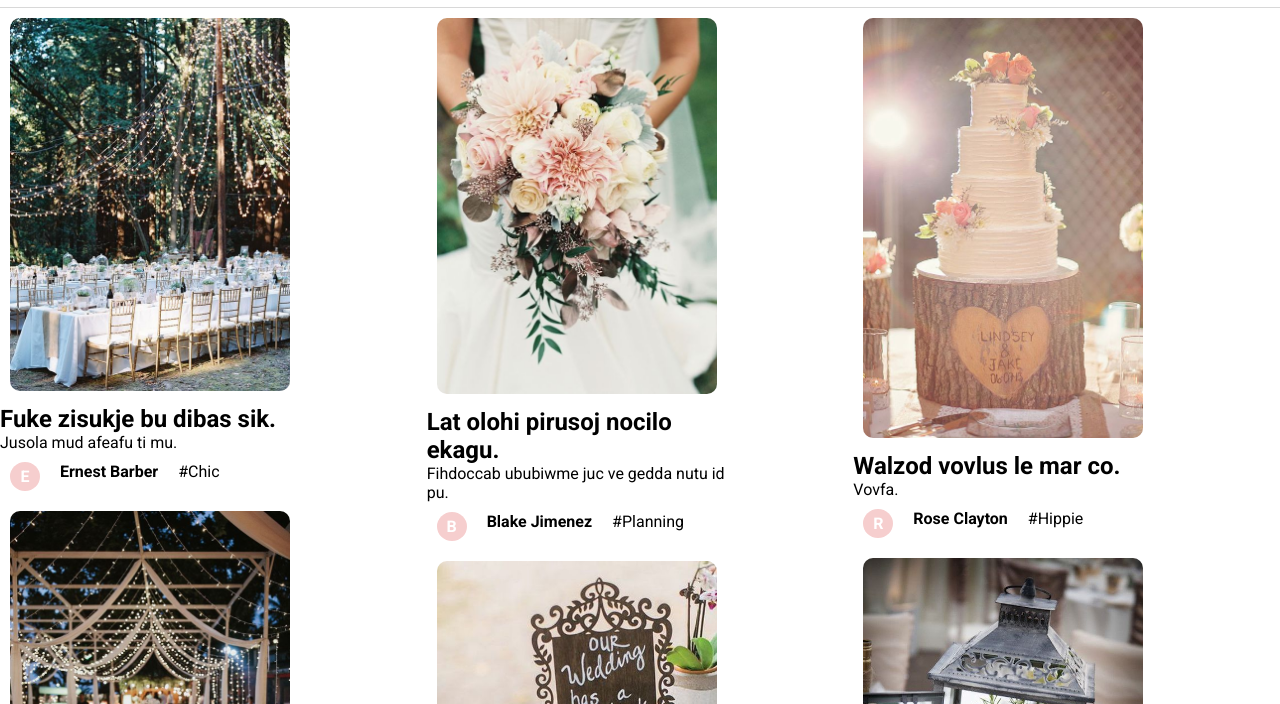
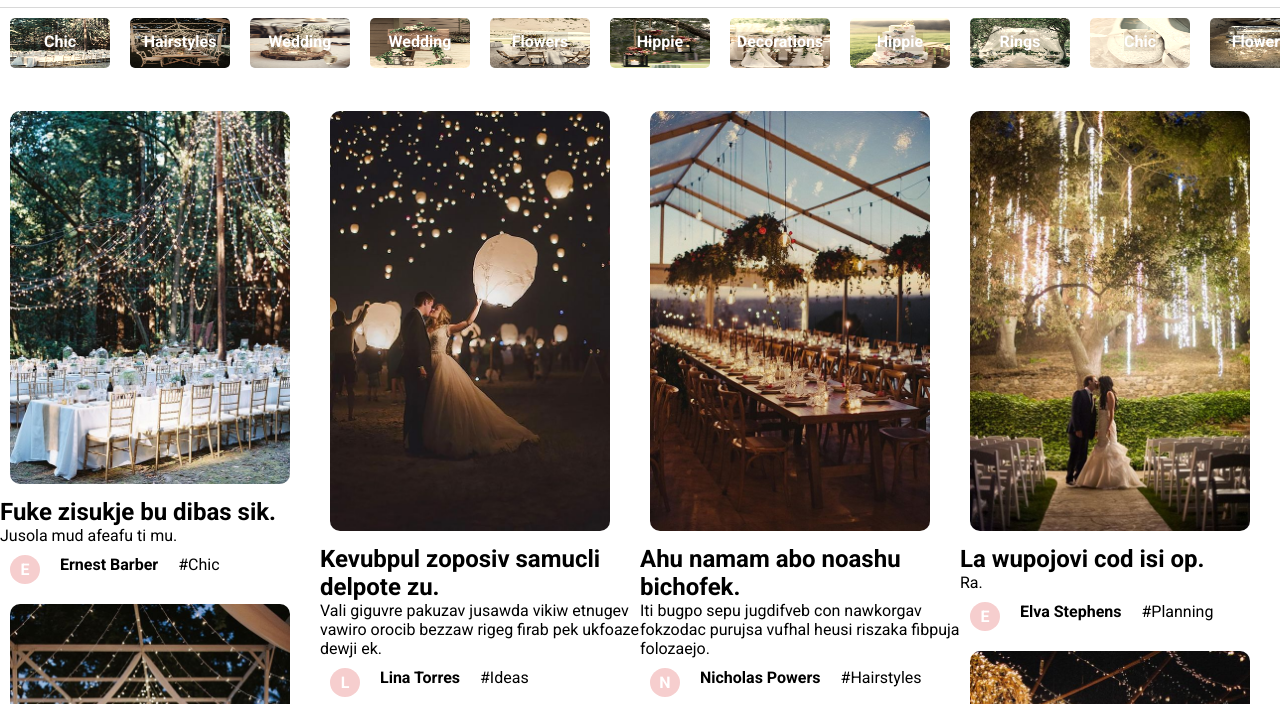
Before and after one commit to genarvaez/pinterest, a website: page index.html in a window 1280 px wide. Shown: the part 62-766 px from the top of the page. Drawn offline with nearby package versions, Linux system fonts and the light colour scheme; files that its build step writes are made by us from their sources.

Commit message:
barra navegacion lista

```diff
--- a/assets/js/main.js
+++ b/assets/js/main.js
@@ -1,6 +1,8 @@
 $(document).ready(function(){
 	$(".modal").hide();
-
+	data.forEach(function(e){
+		$(".navigator ul").append('<li><img src="../dist/img/'+ e.id + '.jpg"><a href="#">'+e.hashtag+'</a></li>');
+	})
 	data.filter(function(e,i){ //FILTRO PRIMERAS 20IMG
 		if(i< 20){
 		$(".contents").append('<div class="card_img"><img src="../dist/img/'+ e.id + '.jpg" ><h2 class="title">'+ e.title+'</h2><p class="description">'+
@@ -13,7 +15,7 @@ $(document).ready(function(){
 	       		$(".contents").append('<div class="card_img"><img src="../dist/img/'+ e.id + '.jpg" class="imagen" ><h2 class="title">'+ e.title+'</h2><p class="description">'+
 			e.description+'</p><span class="usuario">'+e.user.charAt()+'</span><h4>'+e.user+'</h4><span class="hashtag">#'+e.hashtag+'</span></div>');
 	       })
-	       $(".contents").css("height", "1000vh"); //AUMENTO ALTO DE PANTALLA PARA ACOMODAR LAS IMG A LA VENTANA
+	       $(".contents").css("height", "900vh"); //AUMENTO ALTO DE PANTALLA PARA ACOMODAR LAS IMG A LA VENTANA
 	   	}
 		});
 	})
--- a/assets/sass/_bases.scss
+++ b/assets/sass/_bases.scss
@@ -49,7 +49,26 @@ nav{
 .navigator{
 	ul{
 		display: flex;
-		flex-wrap: wrap;
+		overflow: auto;
+		li{	text-align: center;
+			list-style: none;
+			img{
+				width: 100px;
+				height: 50px;
+				border-radius: 5px;
+				margin: 10px;
+				filter: sepia(40%);
+			}
+			a{
+				text-decoration:none;
+				color: black;
+				position: relative;
+				bottom: 50px;
+				color: white;
+				font-weight: bolder;
+				background-color: rgba(57, 22, 0, 0.1);
+			}
+		}
 	}
 }
 .contents{
--- a/index.html
+++ b/index.html
@@ -18,7 +18,7 @@
 		</ul>
 	</nav>
 	<section class="navigator">
-		<ul></ul>
+		<ul class="bxslider"></ul>
 	</section>
 	<section class="contents"></section>
 	<section class="modal">
```
Also changed, not shown: dist/css/style.min.css, dist/js/script.js.
